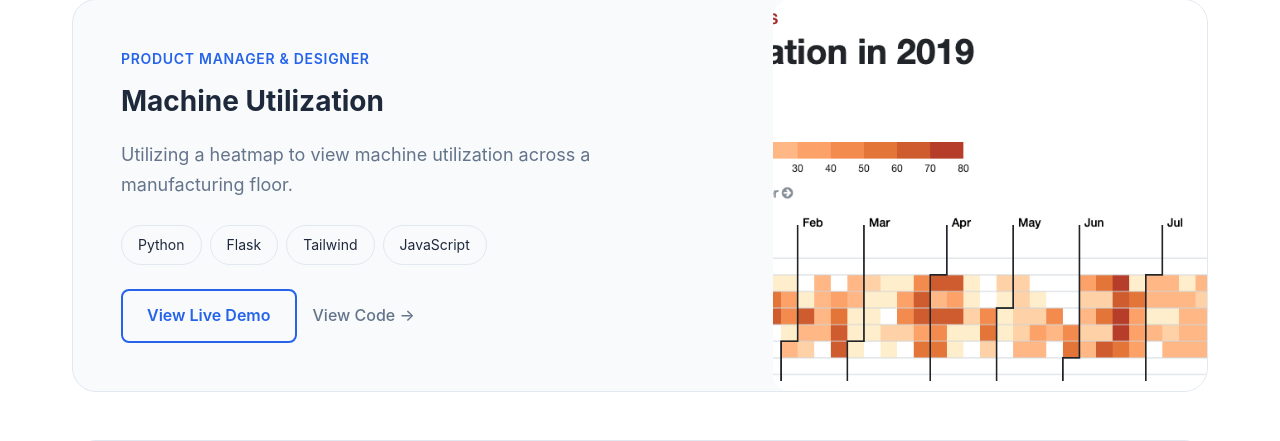
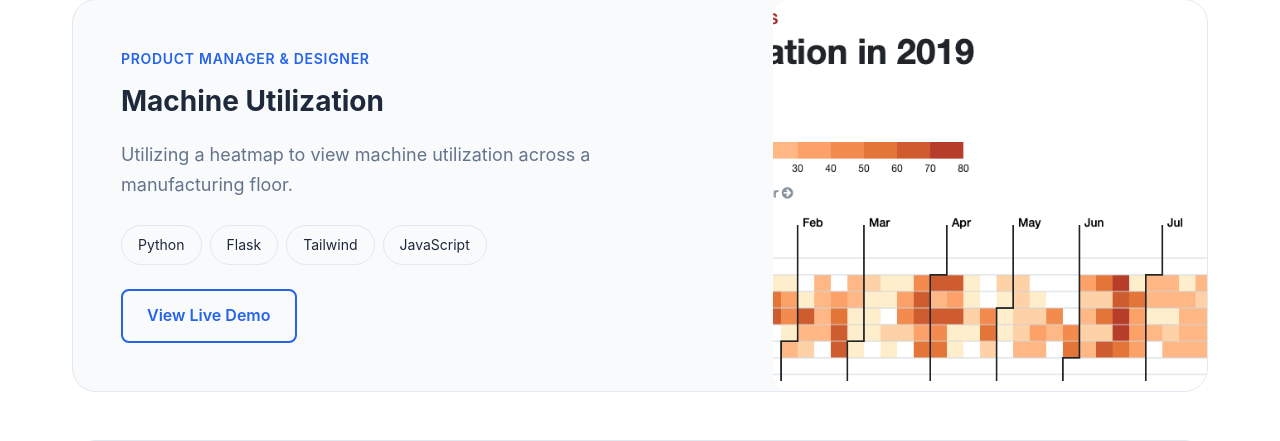
Before and after one commit to iamctodd/website, a Flask app: template templates/index.html in a window 1280 px wide. Shown: the part 1099-1540 px from the top of the page. Run offline with Flask 3, Linux system fonts and the light colour scheme; the template is opened without the code that fills it, so the values that code supplies are empty.

Commit message:
Fix link

```diff
--- a/templates/index.html
+++ b/templates/index.html
@@ -54,7 +54,7 @@
                 </div>
                 <div class="project-links">
                     <a href="https://mmlab.netlify.app/#/zrobot-utilization-2019" target="_blank" class="btn btn-secondary">View Live Demo</a>
-                    <a href="https://github.com/iamctodd/mm-lab" target="_blank" class="project-link">View Code →</a>
+
                 </div>
             </div>
             <div class="featured-project-image">
```
